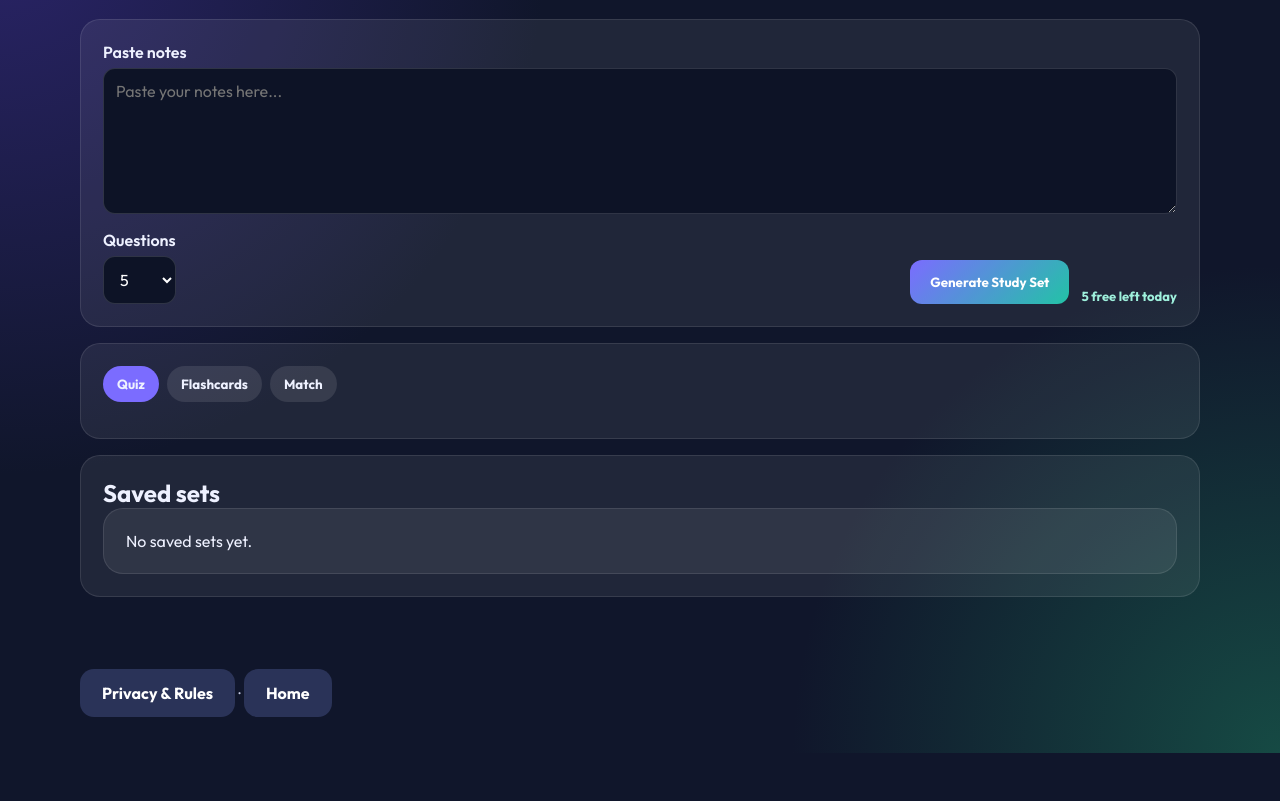
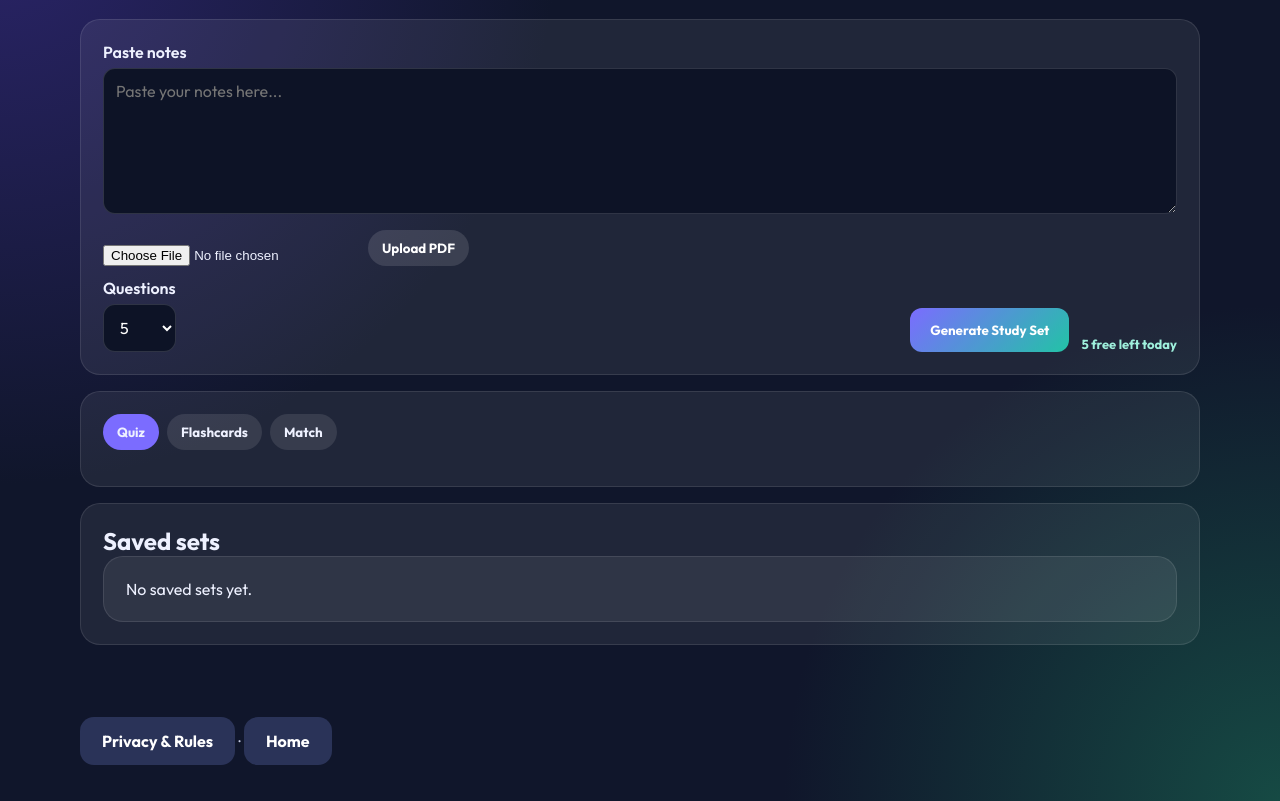
Before and after one commit to azaanmerchant1-bot/Study-Helper, a website: page app.html in a window 1280 px wide. Shown: the part 74-875 px from the top of the page. Before the commit the page ends 827 px from the top, so only its background shows below. Drawn offline with Linux system fonts and the light colour scheme.

Commit message:
Update app.html

```diff
--- a/app.html
+++ b/app.html
@@ -29,6 +29,10 @@
         <section class="studio">
             <label class="field-label" for="notesInput">Paste notes</label>
             <textarea id="notesInput" rows="6" placeholder="Paste your notes here..."></textarea>
+                        <div class="controls">
+                <input id="pdfInput" type="file" accept="application/pdf">
+                <button id="pdfBtn" class="secondary-btn" type="button">Upload PDF</button>
+            </div>
             <div class="controls">
                 <div class="control-group">
                     <label for="questionCount">Questions</label>
```
